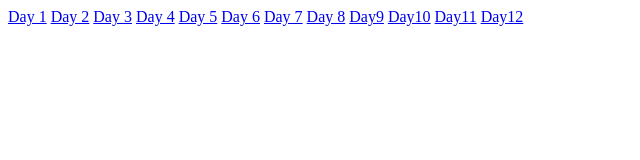
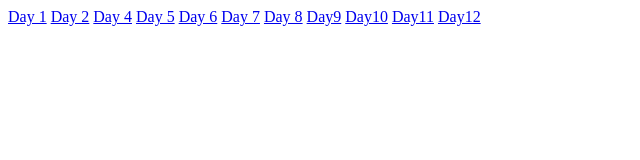
Before and after one commit to PentelaSwathi/Tasks, a plain HTML site: page index.html in a window 1280 px wide. Shown: the full height of the page, 0-640 px from the left. Drawn offline with Linux system fonts and the light colour scheme.

Commit message:
Update index.html

```diff
--- a/index.html
+++ b/index.html
@@ -9,7 +9,7 @@
 <body>
     <a href="Day1/Task1.html">Day 1</a>
     <a href="Day2/Task2.html">Day 2</a>
-    <a href="Task-3.html">Day 3</a>
+
     <a href="Day4/Task4.html">Day 4</a>
     <a href="Task-5.html">Day 5</a>
     <a href="Day6/Task6.html">Day 6</a>
```
